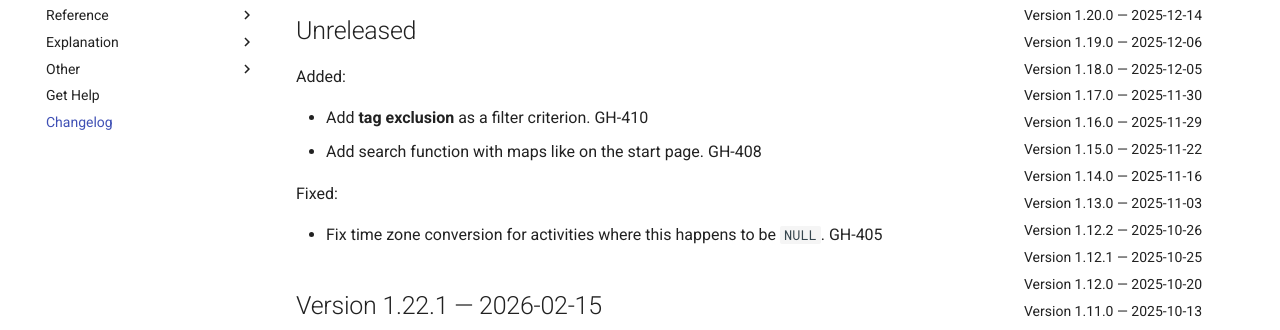
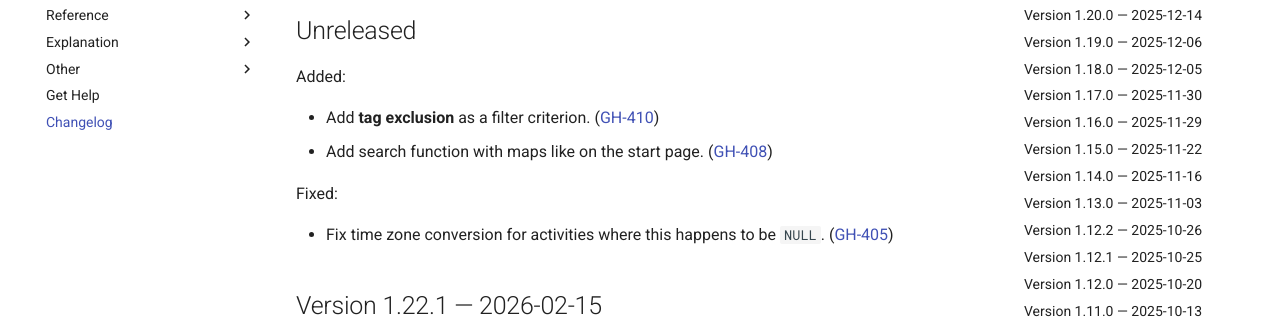
Before and after one commit to martin-ueding/geo-activity-playground, an MkDocs documentation site: the page built from docs/changelog.md, in a window 1280 px wide and 900 px high. Shown: the part 258-588 px from the top of the window. Built offline with MkDocs 1.6.1 and Material for MkDocs 9.7.7, drawn with Linux system fonts in a browser that asks for light colours; part of the change alters nothing that is shown.

```diff
--- a/docs/changelog.md
+++ b/docs/changelog.md
@@ -17,12 +17,12 @@ Types of changes
 
 Added:
 
-- Add **tag exclusion** as a filter criterion. GH-410
-- Add search function with maps like on the start page. GH-408
-
-Fixed:
-
-- Fix time zone conversion for activities where this happens to be `NULL`. GH-405
+- Add **tag exclusion** as a filter criterion. ([GH-410](https://github.com/martin-ueding/geo-activity-playground/issues/410))
+- Add search function with maps like on the start page. ([GH-408](https://github.com/martin-ueding/geo-activity-playground/issues/408))
+
+Fixed:
+
+- Fix time zone conversion for activities where this happens to be `NULL`. ([GH-405](https://github.com/martin-ueding/geo-activity-playground/issues/405))
 
 ## Version 1.22.1 — 2026-02-15
 
```
